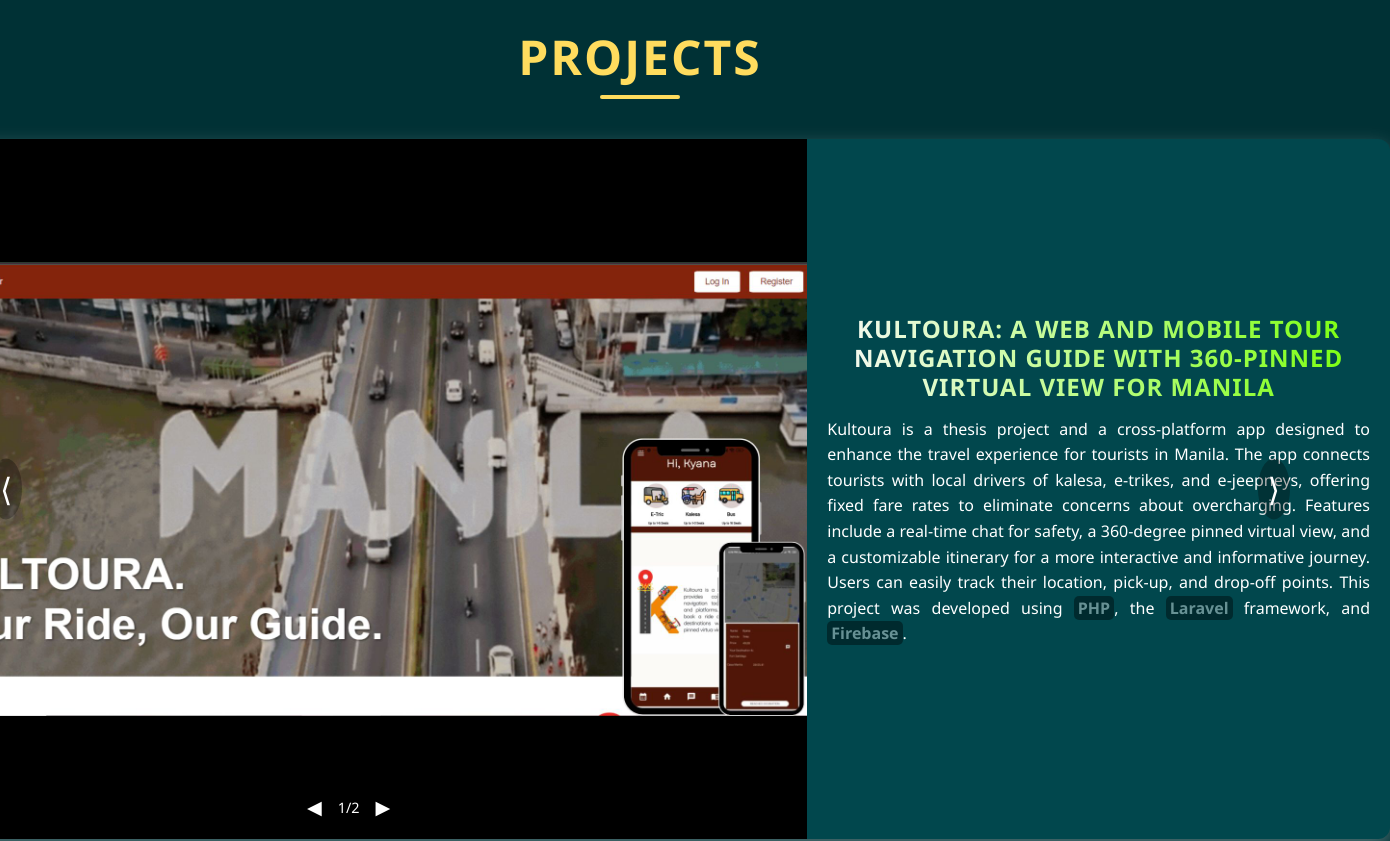
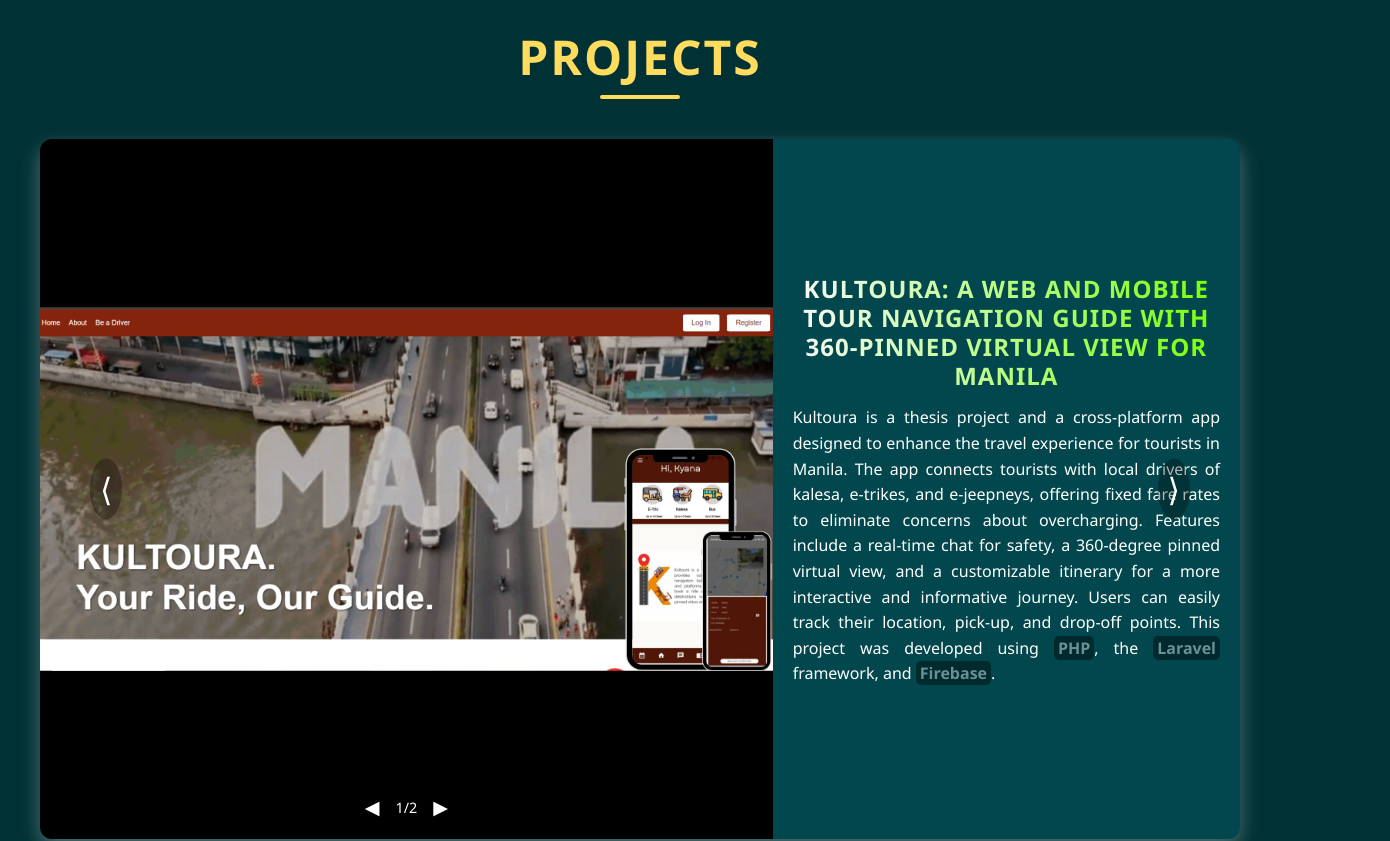
Before and after one commit to JoyBerce/Portfolio, a React (Vite) app: page / in a window 1280 px wide. Shown: the part 1960-2801 px from the top of the page, 1390 px wide, since content can reach past the window. Built offline with nearby package versions, Linux system fonts and the light colour scheme.

Commit message:
Update project navigation and card dimensions
Adjusted max-width and width properties for better responsiveness.

```diff
--- a/src/css/Projects.css
+++ b/src/css/Projects.css
@@ -33,7 +33,7 @@
   display: flex;
   align-items: center;
   width: 100%;
-  max-width: 1200px;
+  max-width: 1000px;
   flex-direction: column;
   gap: 20px;
 }
@@ -80,7 +80,7 @@
   border-radius: 12px;
   overflow: hidden;
   box-shadow: 0 8px 20px rgba(255, 255, 255, 0.3);
-  width: 1500px;
+  width: 1200px;
   height: 700px;
   flex-shrink: 0;
   justify-content: space-between;
```
